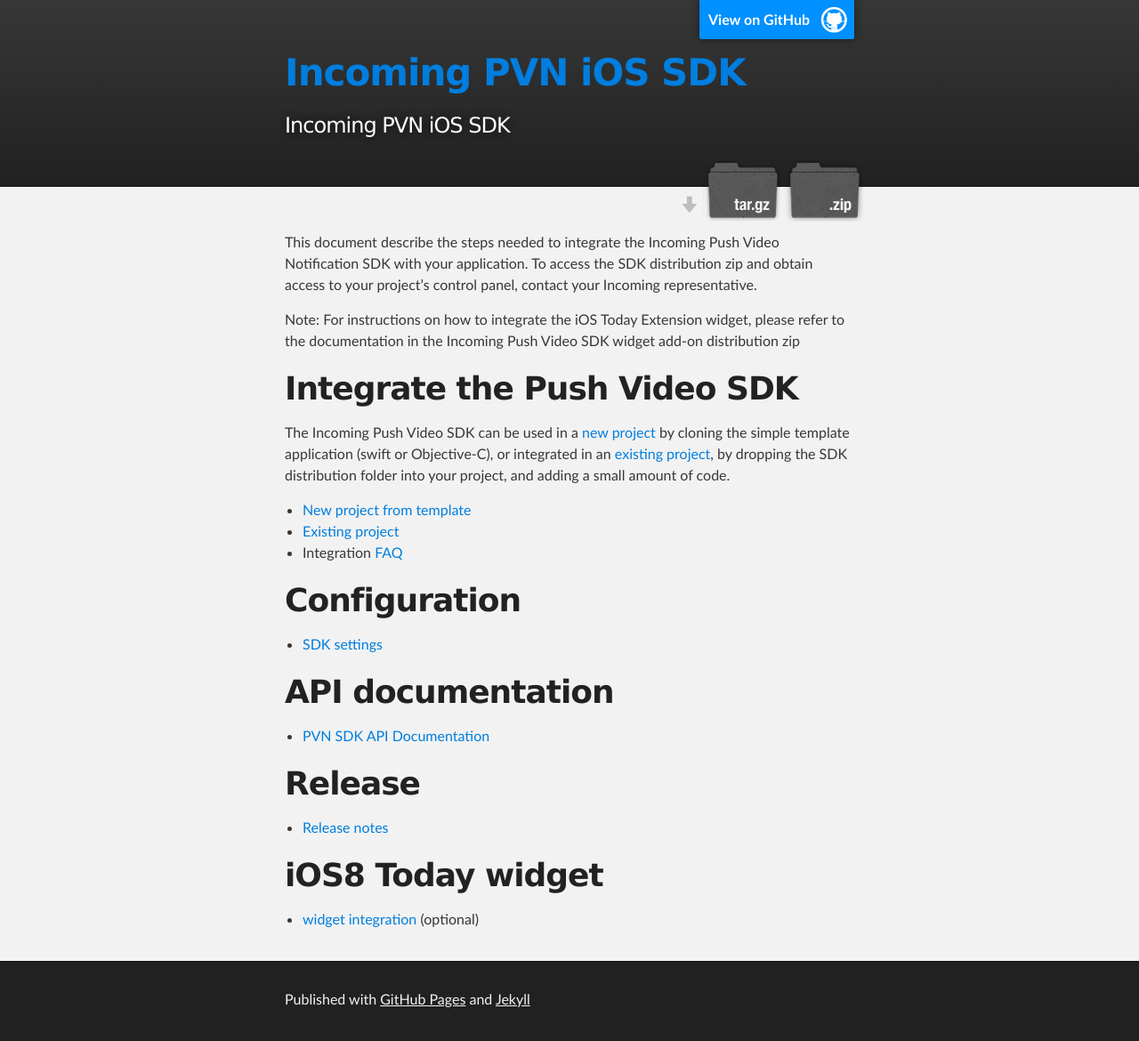
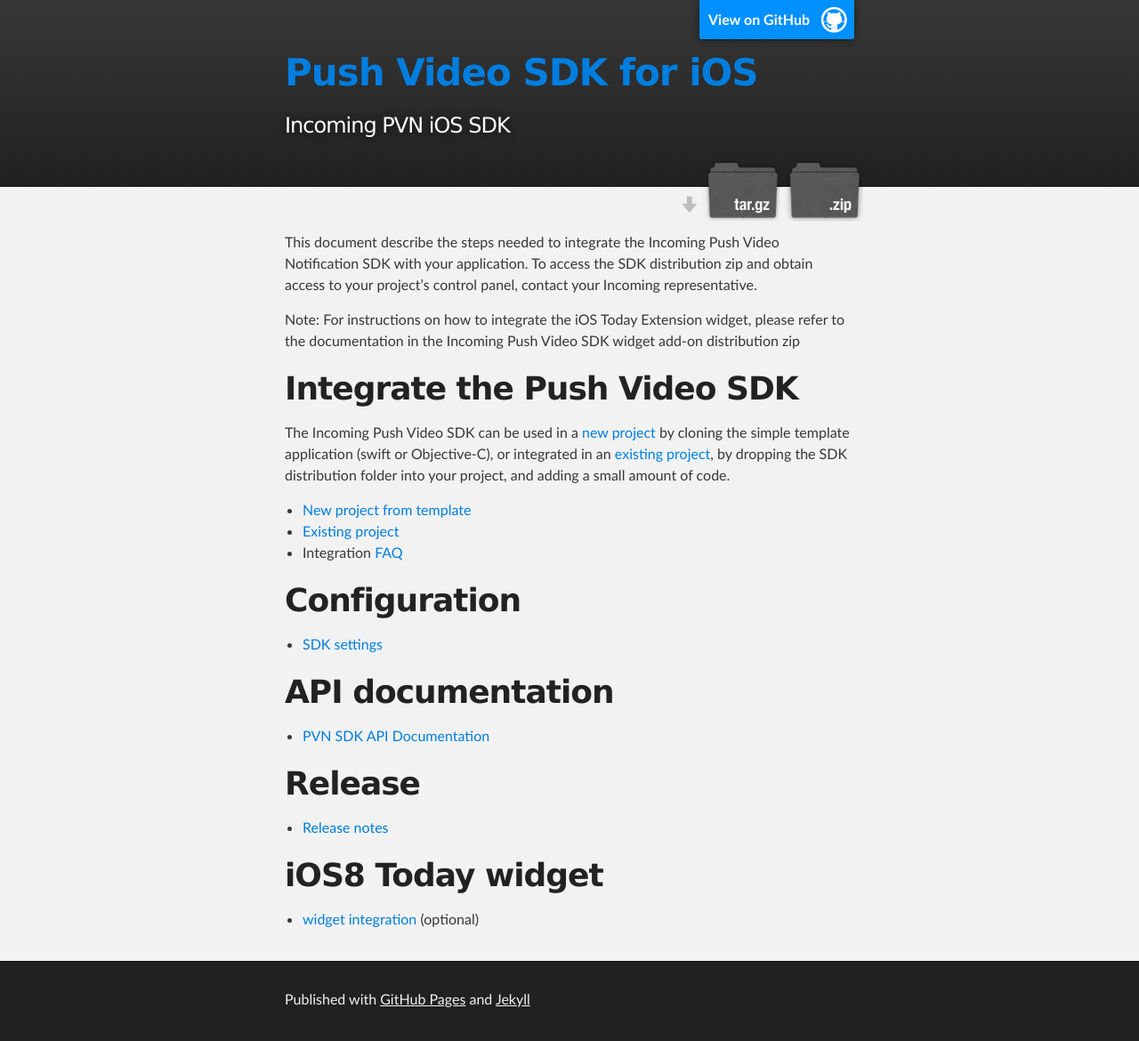
Before and after one commit to incoming-inc/ios-template-app, a Jekyll site: the page built from index.md, in a window 1280 px wide. Shown: the whole page at 89% size. Built offline with Jekyll 4.4.1, drawn with Linux system fonts in a browser that asks for light colours; comment, search, counter and statistics services are not loaded.

Commit message:
Update documentation title

```diff
--- a/_config.yml
+++ b/_config.yml
@@ -1,4 +1,4 @@
-title: Incoming PVN iOS SDK
-tagline: Incoming Push Notification SDK for iOS
+title: Push Video SDK for iOS
+tagline: Incoming Push Video SDK for iOS
 baseurl: /ios-template-app
 ignore: ['apidoc']
```
